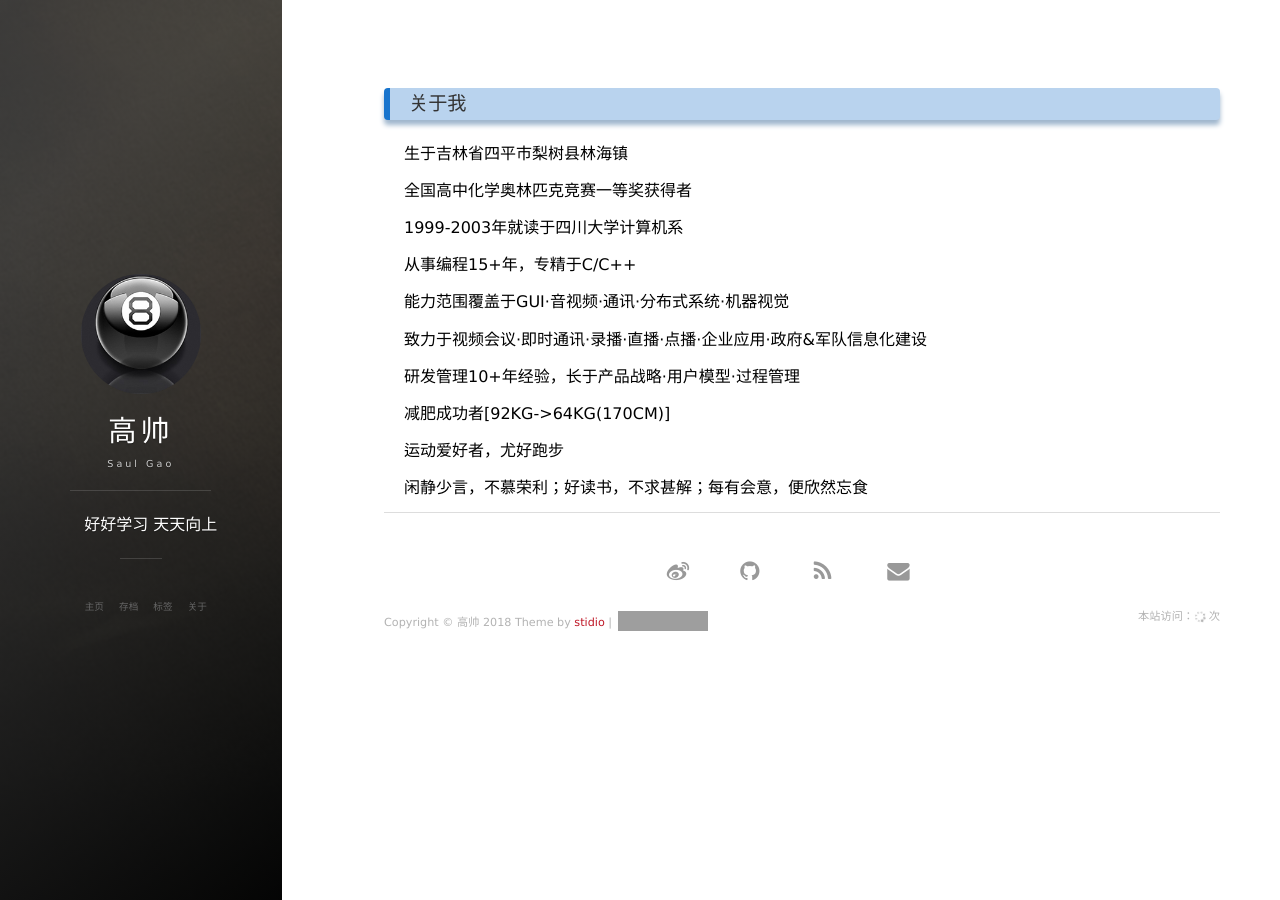
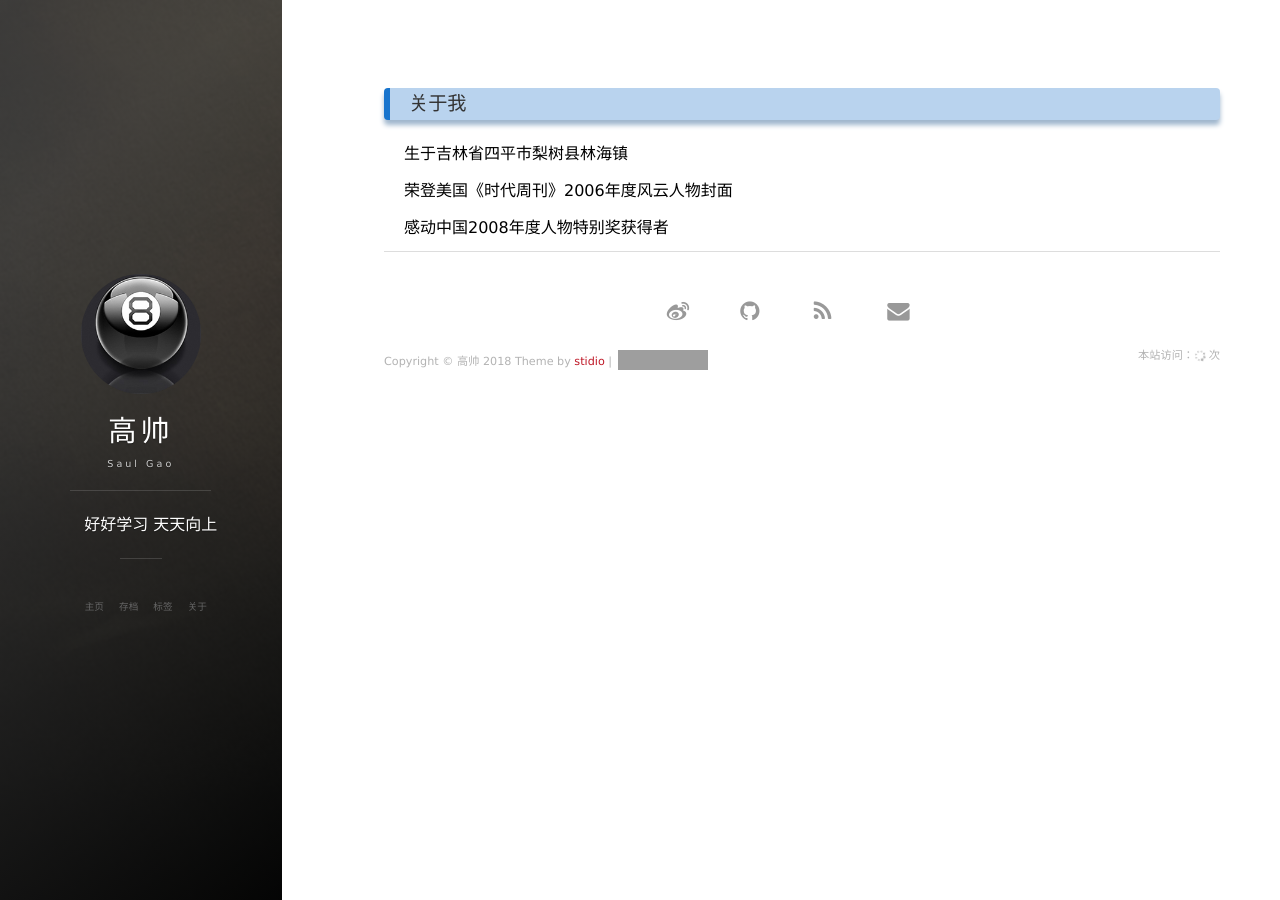
Before and after one commit to Saul-Gao/saul-gao.github.io, a Jekyll site: the page built from about.md, in a window 1280 px wide. Built offline with Jekyll 4.4.1, drawn with Linux system fonts in a browser that asks for light colours; nearby versions of some CDN libraries; comment, search, counter and statistics services are not loaded; grey boxes are pictures that could not be loaded.

Commit message:
modify about me

```diff
--- a/about.md
+++ b/about.md
@@ -7,20 +7,6 @@ header: 关于我
 
 生于吉林省四平市梨树县林海镇
 
-全国高中化学奥林匹克竞赛一等奖获得者
+荣登美国《时代周刊》2006年度风云人物封面
 
-1999-2003年就读于四川大学计算机系
-
-从事编程15+年，专精于C/C++
-
-能力范围覆盖于GUI·音视频·通讯·分布式系统·机器视觉
-
-致力于视频会议·即时通讯·录播·直播·点播·企业应用·政府&军队信息化建设
-
-研发管理10+年经验，长于产品战略·用户模型·过程管理
-
-减肥成功者[92KG->64KG(170CM)]
-
-运动爱好者，尤好跑步
-
-闲静少言，不慕荣利；好读书，不求甚解；每有会意，便欣然忘食
+感动中国2008年度人物特别奖获得者
```
